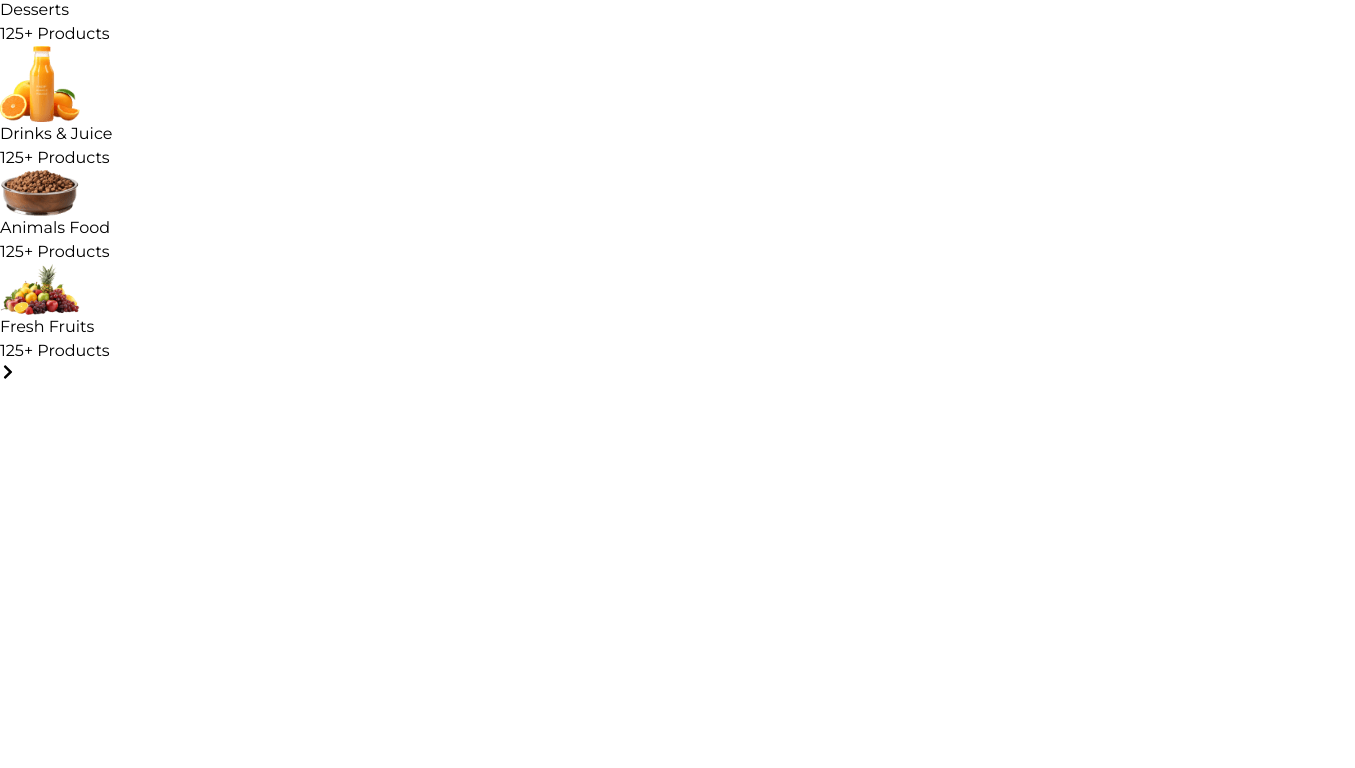
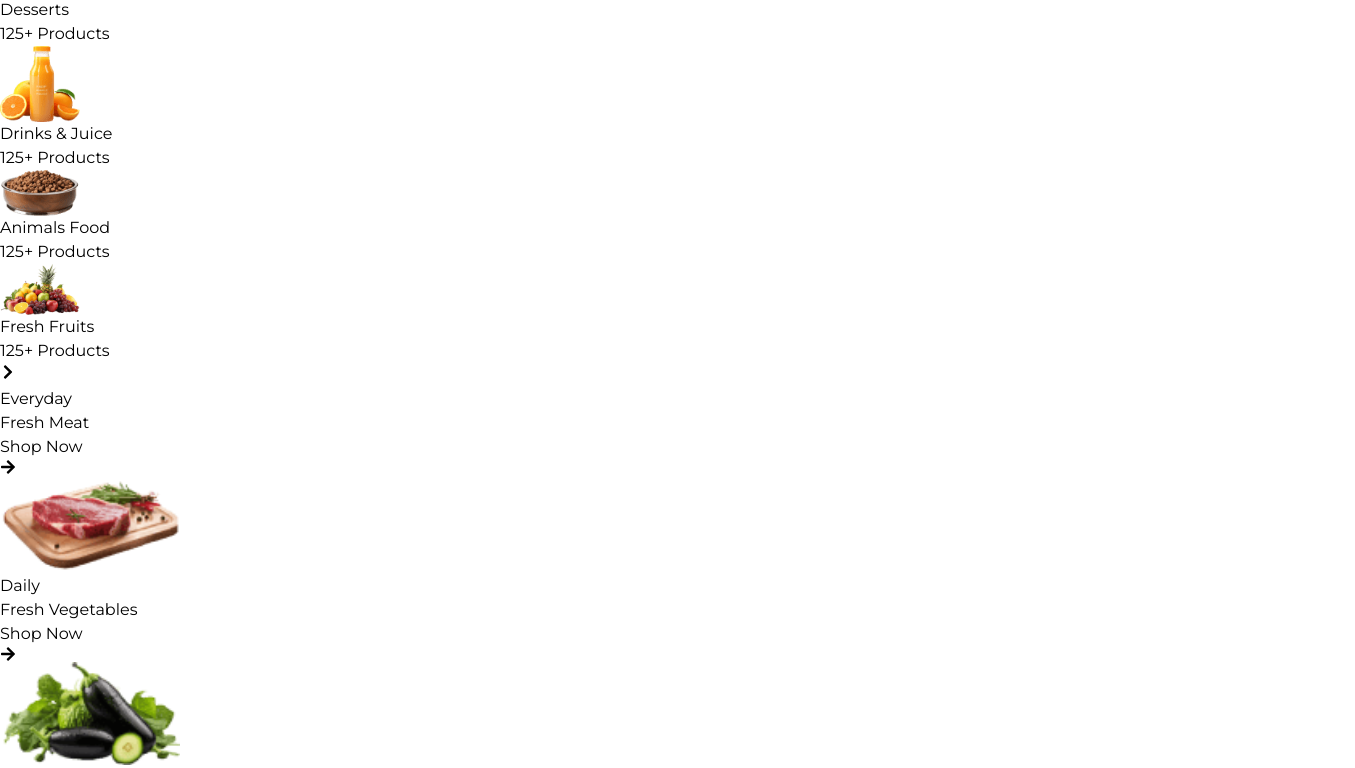
Before and after one commit to DevTabibur/dishdash-front, a Next.js app: page / in a window 1280 px wide. Shown: the part 2018-2786 px from the top of the page, 1355 px wide, since content can reach past the window. Before the commit the page ends 2405 px from the top, so only its background shows below. Built offline with nearby package versions, Linux system fonts and the light colour scheme; a web font is replaced by a local one.

Commit message:
refactor: redesign category main section

```diff
--- a/src/app/page.tsx
+++ b/src/app/page.tsx
@@ -1,4 +1,4 @@
-import { CategorySection, Hero } from "@/components";
+import { CategoryMain, CategorySection, Hero } from "@/components";
 import { HeaderMain, HeaderMiddle, HeaderTop } from "@/components/layout";
 
 export default function Home() {
@@ -9,6 +9,7 @@ export default function Home() {
       <HeaderMain />
       <Hero />
       <CategorySection />
+      <CategoryMain />
       {/*
       <HeaderMiddle location="New York" />
       <HeaderMain />
--- a/src/components/CategoryMain.tsx
+++ b/src/components/CategoryMain.tsx
@@ -1,6 +1,5 @@
 import type { CategoryMainProps, CategoryItem } from "@/types/categoryMain";
 import CategoryMainCard from "./ui/CategoryMainCard";
-
 import FreshMeat from "../../public/images/category/fish-and-meats-category.png";
 import FreshVegetables from "../../public/images/category/vegetables-category.png";
 import FreshMilk from "../../public/images/category/dairy-and-eggs.png";
--- a/src/components/CategorySection.tsx
+++ b/src/components/CategorySection.tsx
@@ -1,5 +1,4 @@
 "use client";
-
 import { useState, useRef } from "react";
 import { motion } from "framer-motion";
 import { FaChevronLeft, FaChevronRight } from "react-icons/fa";
--- a/src/components/ui/CategoryMainCard.tsx
+++ b/src/components/ui/CategoryMainCard.tsx
@@ -2,38 +2,40 @@
 import Image from "next/image";
 import Link from "next/link";
 import { FaArrowRight } from "react-icons/fa";
-import type { CategoryCardProps } from "@/types/categoryMain";
+import type { CategoryCardProps } from "@/types";
 
 const CategoryMainCard = ({ item }: CategoryCardProps) => {
   const CardContent = () => (
-    <>
-      <div className="p-6 h-full flex flex-col justify-between relative z-10">
-        <div className="space-y-1">
+    <div className="relative flex items-center justify-between py-12 px-6 h-full w-full">
+      {/* Left Side: Text Content */}
+      <div className="w-1/2 space-y-3 relative z-10">
         <p className="text-[#1A237E] text-lg">{item.prefix}</p>
         <h3 className="text-[#1A237E] text-2xl font-bold">{item.title}</h3>
-        </div>
 
         <button className="inline-flex items-center gap-2 bg-[#27AE60] text-white px-4 py-2 rounded-full w-fit hover:bg-[#229954] transition-colors">
           <span>Shop Now</span>
           <FaArrowRight className="w-4 h-4" />
         </button>
       </div>
-      <div className="absolute right-0 bottom-0 w-1/2 h-full">
-        <div className="relative w-full h-full">
+
+      {/* Right Side: Image */}
+      <div className="w-1/2 flex justify-end relative">
         <Image
           src={item.image}
           alt={item.title}
-            fill
-            className="object-contain object-right-bottom"
-            sizes="(max-width: 768px) 50vw, 33vw"
+          width={180}
+          height={180}
+          className="object-contain"
         />
       </div>
+
+      {/* Top Right Blob */}
+      <div className="absolute top-0 right-0 w-24 h-24 bg-gradient-to-br from-[#ffcf33] to-[#ff6f61] rounded-full opacity-50 transform translate-x-5 -translate-y-5"></div>
     </div>
-    </>
   );
 
   const cardClasses =
-    "block relative overflow-hidden rounded-2xl h-[200px] transition-transform hover:scale-[1.02]";
+    "block relative overflow-hidden rounded-2xl h-[200px] transition-transform hover:scale-[1.02] duration-200 hover:shadow-md";
 
   return item.href ? (
     <Link
```
Lines whose indentation alone changed are shown as unchanged.
